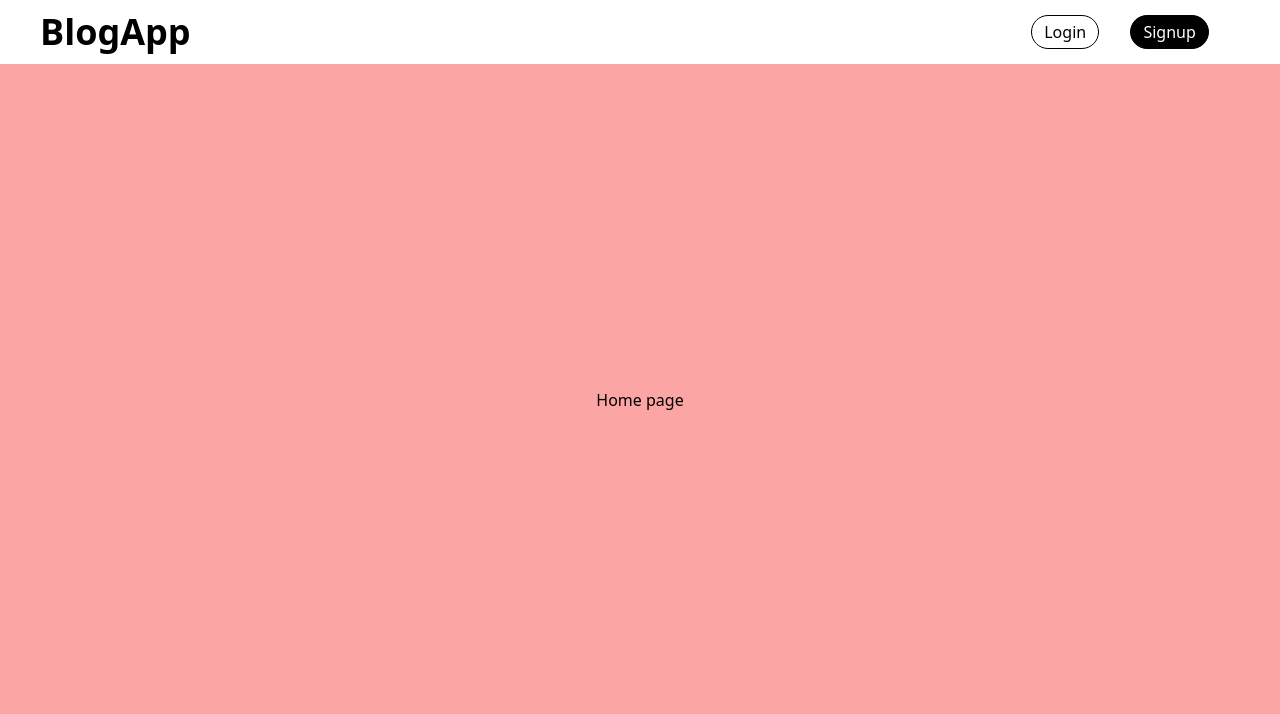
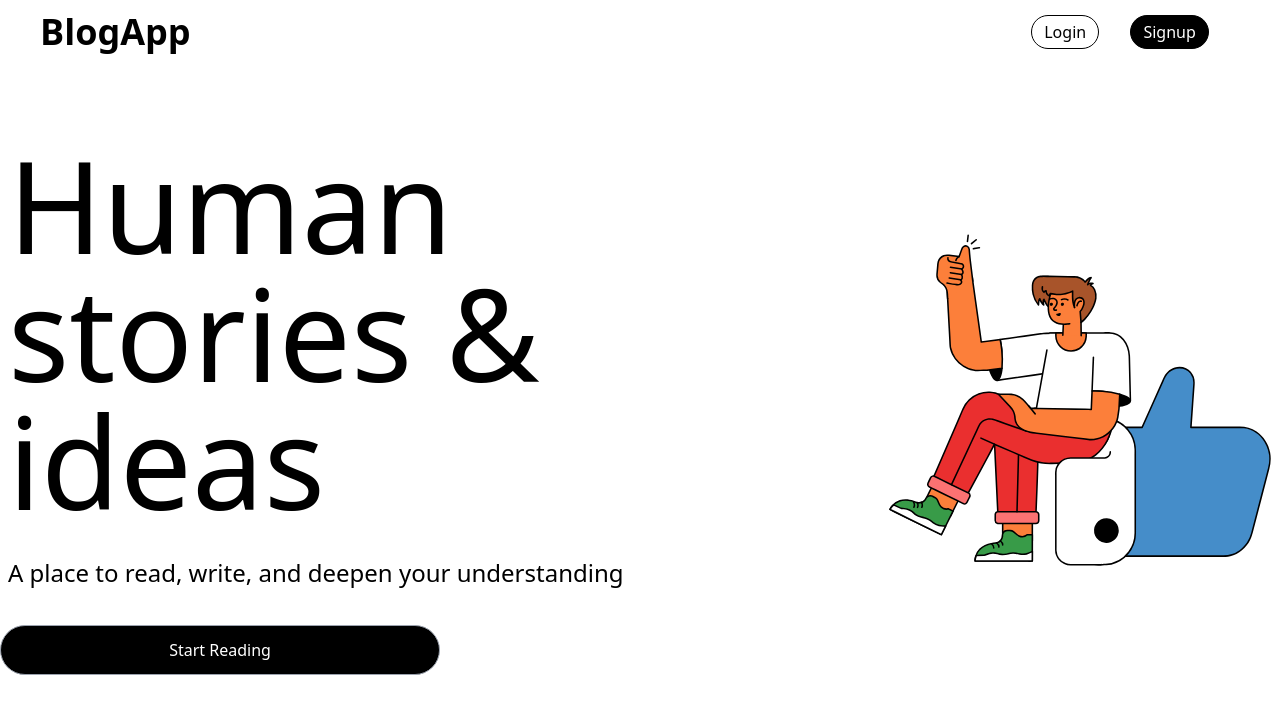
Before and after one commit to rahulpanchal0106/blog-app, a React (Vite) app: page / in a window 1280 px wide. Shown: the top 714 px of the page. Built offline with nearby package versions, Linux system fonts and the light colour scheme; no server answers.

Commit message:
Add  home Page

```diff
--- a/src/Pages/Home/HomePage.jsx
+++ b/src/Pages/Home/HomePage.jsx
@@ -1,12 +1,30 @@
+import { Link } from "react-router-dom"
 import NavBar from "../../Components/NavBar/NavBar"
 
 const HomePage = ()=>{
     return(
         <>
             <NavBar/>
-            <div className="w-screen h-screen bg-red-300 flex flex-col justify-center items-center">
-                Home page
+
+            <div className="w-screen h-screen bg-white flex flex-row justify-evenly items-center">
+                <div className="flex flex-col justify-left">
+                    <p className="w-full text-9xl px-2 py-4 ">
+                        Human
+                        <br />
+                        stories & ideas
+                    </p>
+                    <p className="w-full text-2xl px-2 py-4">
+                        A place to read, write, and deepen your understanding
+                    </p>
+                    <Link to="/login">
+                        <button type="submit" className="w-1/2 mt-5 flex flex-row items-center justify-evenly rounded-full border border-solid border-gray-400 px-5 py-3 border-black hover:bg-white bg-black text-white hover:text-black" >
+                            Start Reading
+                        </button>
+                    </Link>
+                </div>
+                <img src="/bg.svg" alt="" width={400} />
             </div>
+
         </>
     )
 }
```
Also changed, not shown: public/bg.svg (added).
